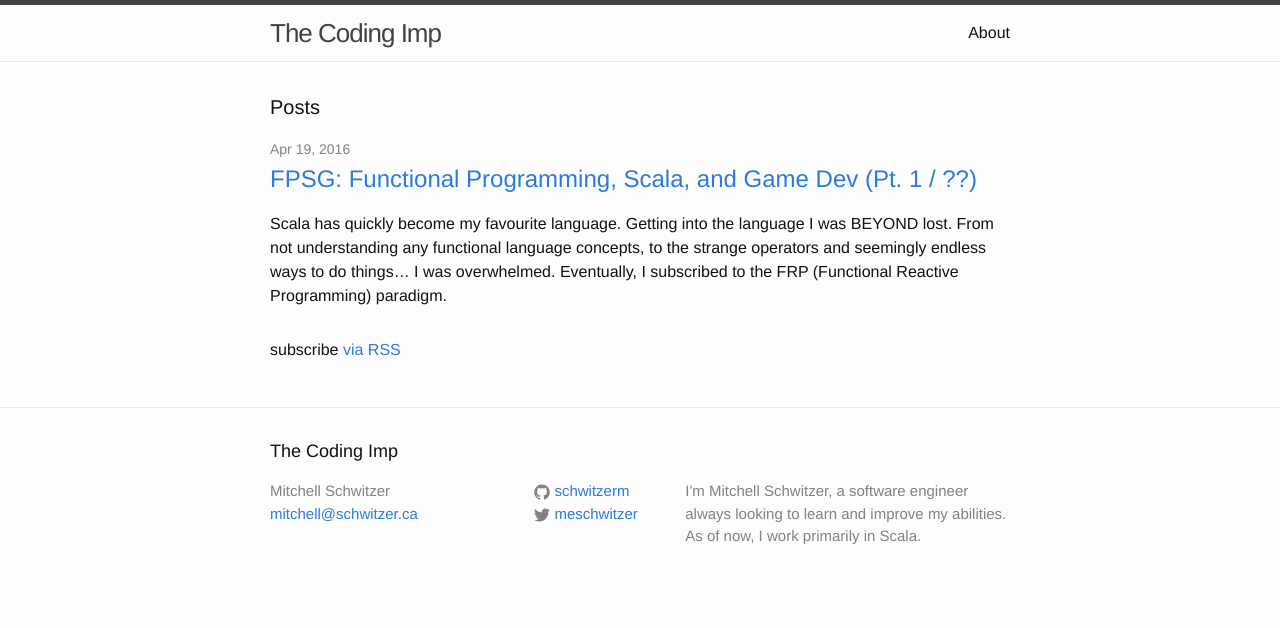
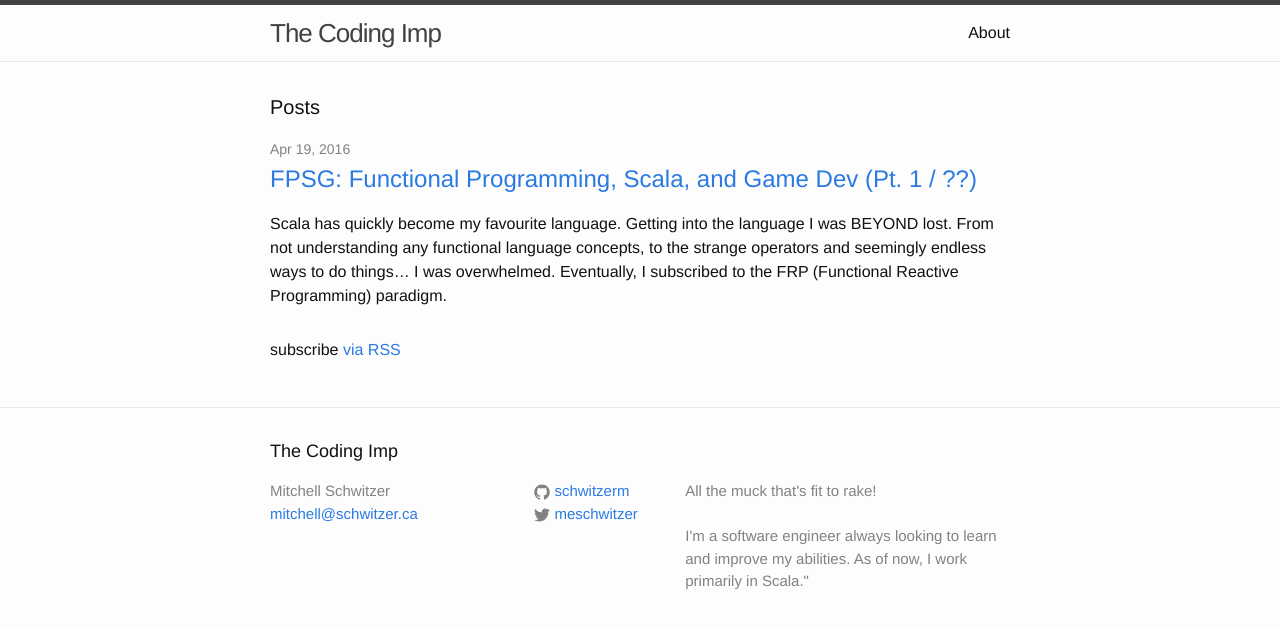
Before and after one commit to schwitzerm/schwitzerm.github.io, a Jekyll site: the page built from index.html, in a window 1280 px wide. Shown: the top 628 px of the page. Built offline with Jekyll 4.4.1, drawn with Linux system fonts in a browser that asks for light colours.

Commit message:
attempt of <br/> tags?

```diff
--- a/_config.yml
+++ b/_config.yml
@@ -9,8 +9,9 @@
 title: The Coding Imp
 email: mitchell@schwitzer.ca
 description: > # this means to ignore newlines until "baseurl:"
-  I'm Mitchell Schwitzer, a software engineer always looking to learn and improve my abilities. As of now, I work
-  primarily in Scala.
+  All the muck that's fit to rake!<br/>
+  <br/>
+  I'm a software engineer always looking to learn and improve my abilities. As of now, I work primarily in Scala."
 baseurl: "" # the subpath of your site, e.g. /blog
 url: "http://schwitzerm.github.io/" # the base hostname & protocol for your site
 author: "Mitchell Schwitzer"
```
